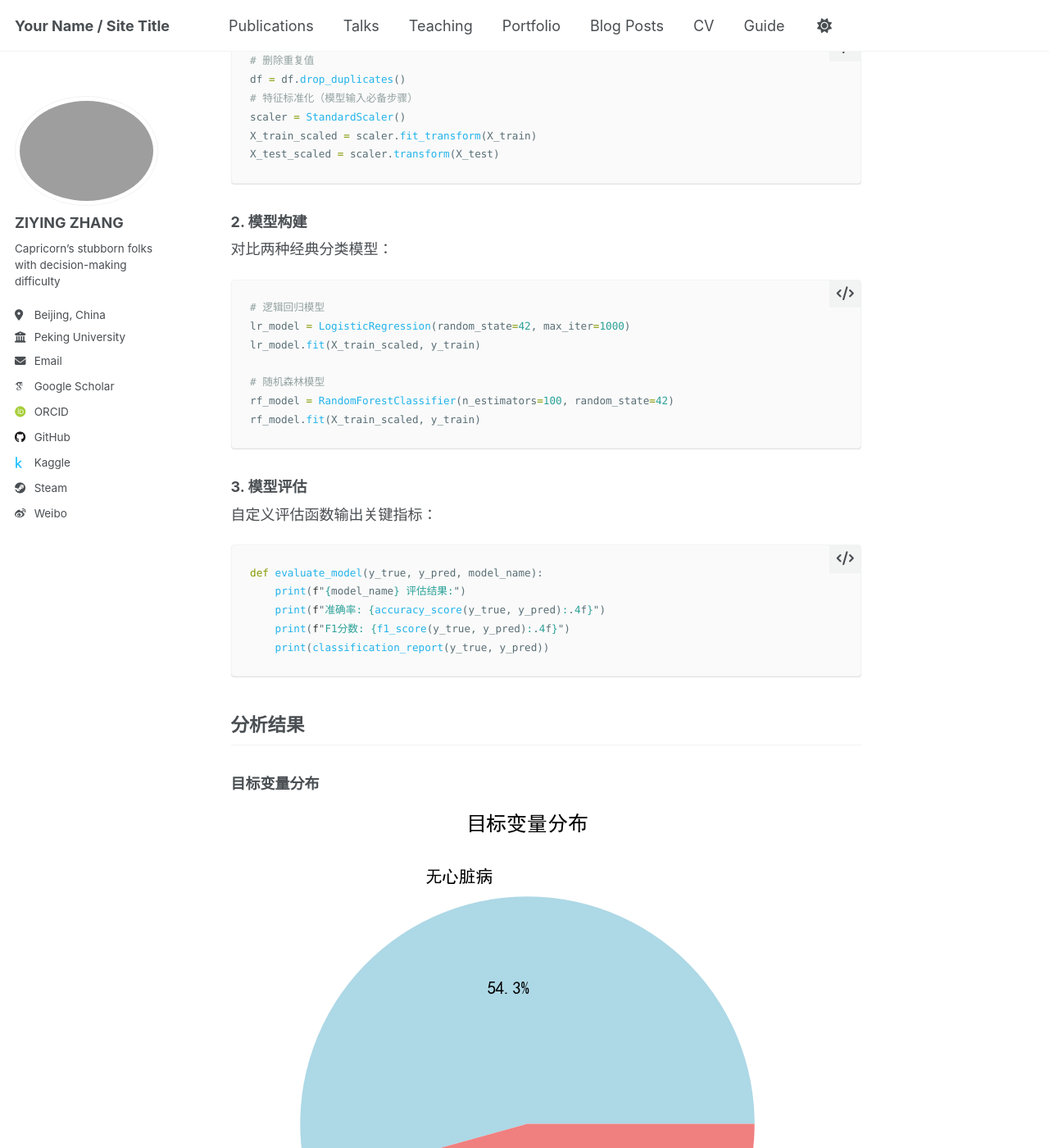
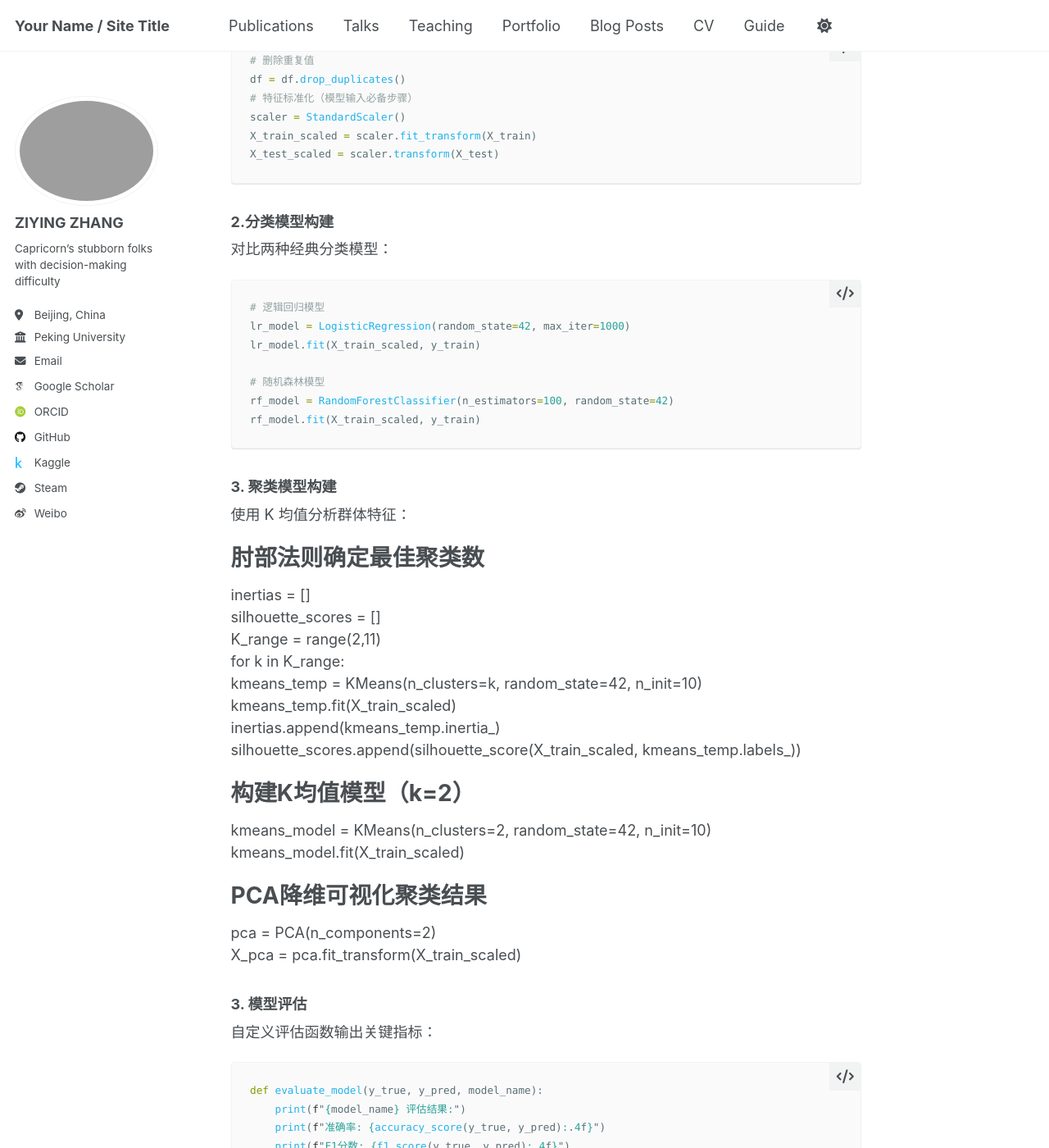
Before and after one commit to Ziying98/Ziying98.github.io, a Jekyll site: the page built from _portfolio/portfolio-1.md, in a window 1280 px wide and 1400 px high, scrolled down 483 px. Shown: the whole window at 82% size. Built offline with Jekyll 4.4.1, drawn with Linux system fonts in a browser that asks for light colours; some web fonts are replaced; a script that is not in the unit is left out; some of the changed text lies outside the part shown.

Commit message:
Update portfolio-1.md

````diff
--- a/_portfolio/portfolio-1.md
+++ b/_portfolio/portfolio-1.md
@@ -34,7 +34,7 @@ X_train_scaled = scaler.fit_transform(X_train)
 X_test_scaled = scaler.transform(X_test)
 ```
 
-### 2. 模型构建
+### 2.分类模型构建
 对比两种经典分类模型：
 ```python
 # 逻辑回归模型
@@ -45,6 +45,25 @@ lr_model.fit(X_train_scaled, y_train)
 rf_model = RandomForestClassifier(n_estimators=100, random_state=42)
 rf_model.fit(X_train_scaled, y_train)
 ```
+### 3. 聚类模型构建
+使用 K 均值分析群体特征：
+# 肘部法则确定最佳聚类数
+inertias = []
+silhouette_scores = []
+K_range = range(2,11)
+for k in K_range:
+    kmeans_temp = KMeans(n_clusters=k, random_state=42, n_init=10)
+    kmeans_temp.fit(X_train_scaled)
+    inertias.append(kmeans_temp.inertia_)
+    silhouette_scores.append(silhouette_score(X_train_scaled, kmeans_temp.labels_))
+
+# 构建K均值模型（k=2）
+kmeans_model = KMeans(n_clusters=2, random_state=42, n_init=10)
+kmeans_model.fit(X_train_scaled)
+
+# PCA降维可视化聚类结果
+pca = PCA(n_components=2)
+X_pca = pca.fit_transform(X_train_scaled)
 
 ### 3. 模型评估
 自定义评估函数输出关键指标：
@@ -70,9 +89,17 @@ def evaluate_model(y_true, y_pred, model_name):
 ![相关性热力图](/images/portfolio/heart-disease-prediction/correlation_heatmap.png)
 - 胸痛类型（cp）、最大心率（thalach）与患病风险高度相关，是核心预测因子。
 
-### 模型性能对比
+### 分类模型性能对比
 ![ROC曲线对比](/images/portfolio/heart-disease-prediction/roc_curve.png)
 - 随机森林模型AUC值达0.92，显著优于逻辑回归（0.89），具备更强的风险区分能力。
+
+### 聚类模型分析
+![K均值聚类肘部法则图](/images/portfolio/heart-disease-prediction/kmeans_elbow.png)
+- 聚类数 k=2 时，轮廓系数最高且惯性下降趋缓，符合 “心脏病 / 无心脏病” 的二分类场景。
+
+### 聚类结果可视化
+![聚类结果可视化](/images/portfolio/heart-disease-prediction/kmeans_clustering.png)
+- 左图：K 均值聚类将样本分为两类，群体特征区分明显；右图：真实标签分布与聚类结果高度吻合，说明聚类模型有效捕捉了患病群体的特征。
 
 ### 关键特征重要性
 ![特征重要性](/images/portfolio/heart-disease-prediction/feature_importance.png)
````
